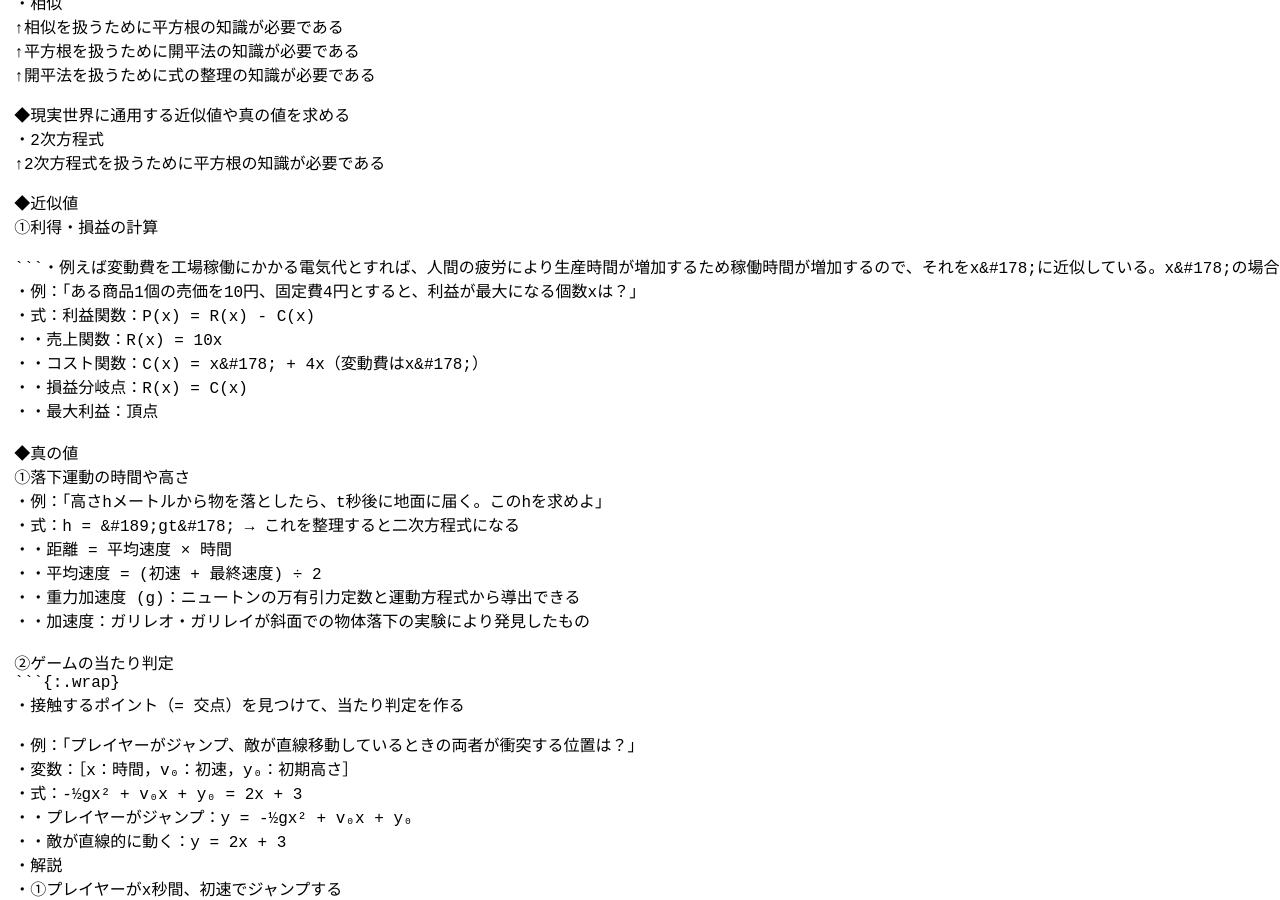
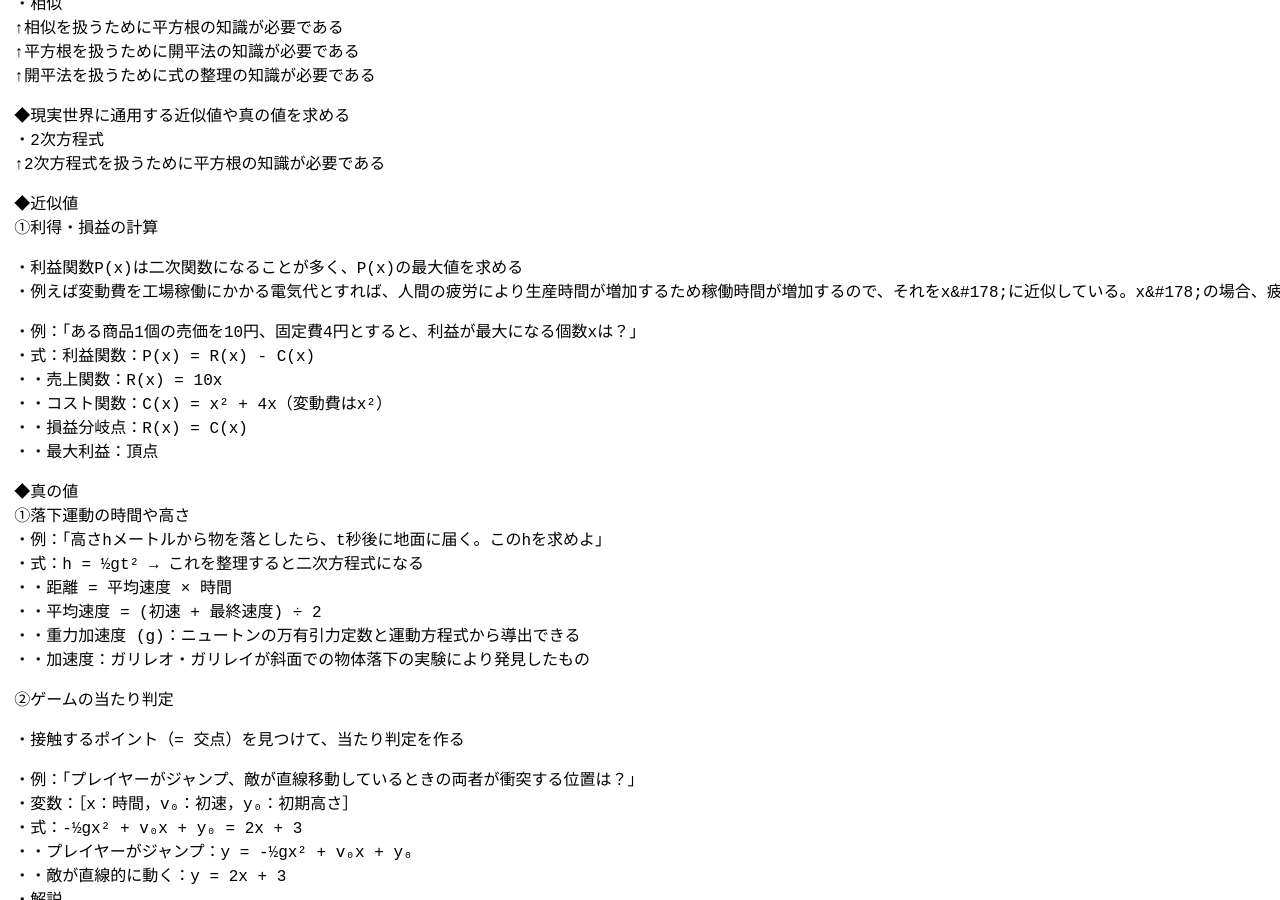
Before and after one commit to zoldof/algo-notes-ci, a Jekyll site: the page built from docs/dist/chu3-1/index.md, in a window 1280 px wide and 900 px high, scrolled down 261 px. Built offline with Jekyll 4.4.1, drawn with Linux system fonts in a browser that asks for light colours.

Commit message:
Update index.md

````diff
--- a/docs/dist/chu3-1/index.md
+++ b/docs/dist/chu3-1/index.md
@@ -22,8 +22,10 @@
 
 ◆近似値
 ①利得・損益の計算
-```・利益関数P(x)は二次関数になることが多く、P(x)の最大値を求める```
-```・例えば変動費を工場稼働にかかる電気代とすれば、人間の疲労により生産時間が増加するため稼働時間が増加するので、それをx&#178;に近似している。x&#178;の場合、疲労の変化具合が放物線状であると見立てている。固定費を材料費とする```
+```
+・利益関数P(x)は二次関数になることが多く、P(x)の最大値を求める
+・例えば変動費を工場稼働にかかる電気代とすれば、人間の疲労により生産時間が増加するため稼働時間が増加するので、それをx&#178;に近似している。x&#178;の場合、疲労の変化具合が放物線状であると見立てている。固定費を材料費とする
+```
 ・例：「ある商品1個の売価を10円、固定費4円とすると、利益が最大になる個数xは？」
 ・式：利益関数：P(x) = R(x) - C(x)
 ・・売上関数：R(x) = 10x
````
